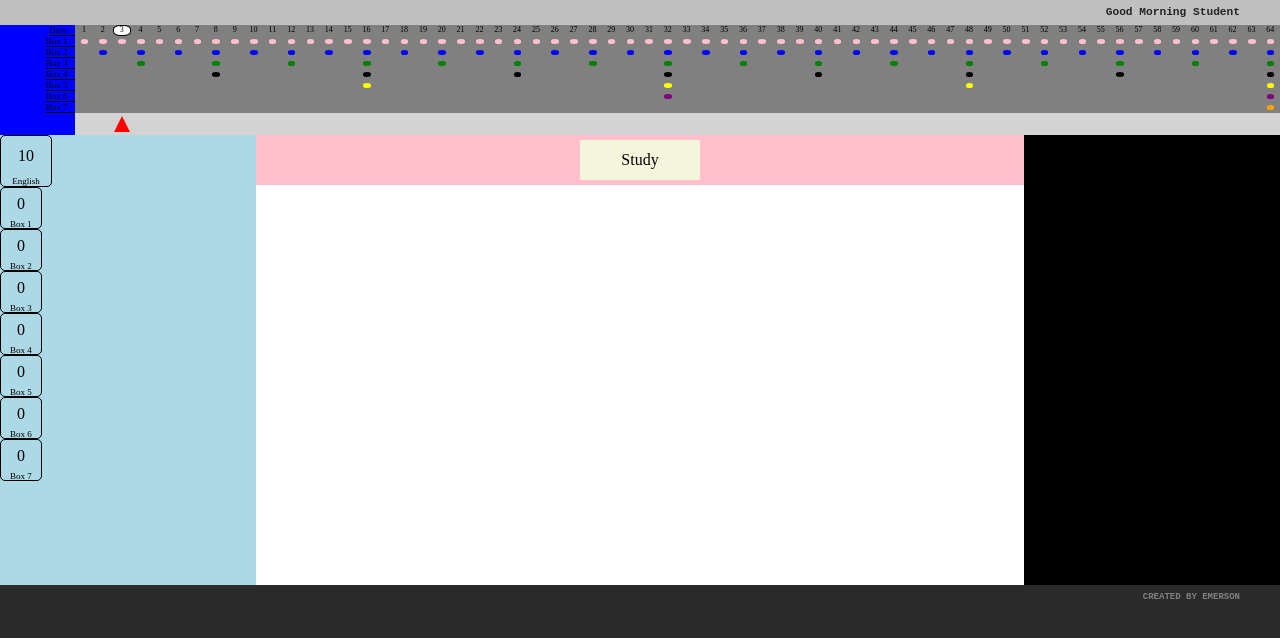
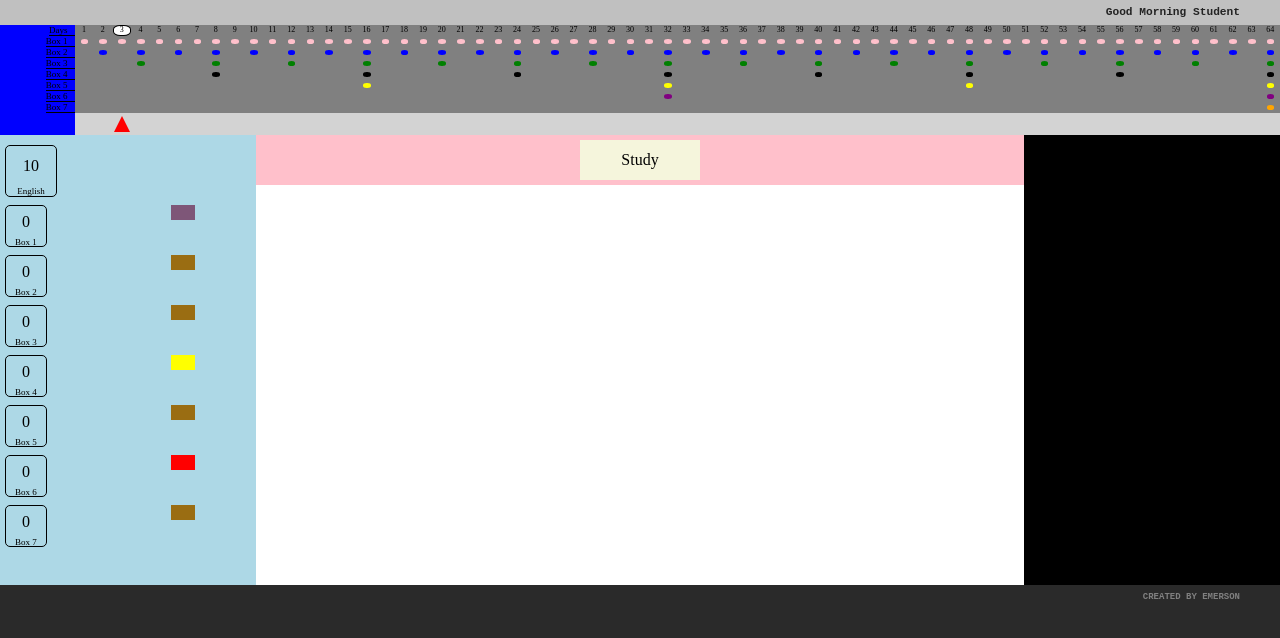
Before and after one commit to emersonscheffer/character, a React (Create React App) app in the folder client/: page / in a window 1280 px wide. Shown: the top 638 px of the page. Built offline with nearby package versions, Linux system fonts and the light colour scheme.

Commit message:
add colors

```diff
--- a/client/src/actions/leitnerBoxActions.js
+++ b/client/src/actions/leitnerBoxActions.js
@@ -133,7 +133,7 @@ export const loadSavedStateOrStartNewUser = () => (dispatch) => {
   }
 };
 
-let fruits = ["Apple", "Mango", "Orange", "Pear"];
+//let fruits = ["Apple", "Mango", "Orange", "Pear"];
 let currentStudying = [];
 
 export const studyButtonAction = () => (dispatch) => {
--- /dev/null
+++ b/client/src/colors.js
@@ -0,0 +1,7 @@
+export const COLOR1 = "#7e5678"
+export const COLOR2 = "#9a6d12"
+export const COLOR3 = "#9a6d12"
+export const COLOR4 = "yellow"
+export const COLOR5 = "#9a6d12"
+export const COLOR6 = "red"
+export const COLOR7 = "#9a6d12"
--- a/client/src/components/leitnerComponents/LeitnerLevelBox.jsx
+++ b/client/src/components/leitnerComponents/LeitnerLevelBox.jsx
@@ -7,6 +7,7 @@ const LeitnerLevelBox = ({
   bgColor,
   deck,
   subject,
+  area
 }) => {
   const line2 = deck ? subject : "Box " + boxNumber;
 
@@ -18,6 +19,7 @@ const LeitnerLevelBox = ({
         border: "solid black 1px",
         backgroundColor: bgColor,
         borderRadius: "5px",
+        gridArea: area,
         display: "grid",
         gridTemplate: `
         "number" 80%
--- a/client/src/components/leitnerComponents/LeitnerLevelBoxContainer.jsx
+++ b/client/src/components/leitnerComponents/LeitnerLevelBoxContainer.jsx
@@ -1,5 +1,14 @@
 import React from "react";
 import LeitnerLevelBox from "./LeitnerLevelBox";
+import {
+  COLOR1,
+  COLOR2,
+  COLOR3,
+  COLOR4,
+  COLOR5,
+  COLOR6,
+  COLOR7,
+} from "../../colors";
 
 const LeitnerLevelBoxContainer = ({ deck, boxes }) => {
   const box1 = boxes[0].length;
@@ -13,9 +22,46 @@ const LeitnerLevelBoxContainer = ({ deck, boxes }) => {
   const deckQuantity =
     deck.length - box1 - box2 - box3 - box4 - box5 - box6 - box7;
 
+  const renderColorBoxes = () => {
+    let boxes = [];
+    const colors = [COLOR1, COLOR2, COLOR3, COLOR4, COLOR5, COLOR6, COLOR7];
+    for (let i = 0; i < 7; i++) {
+      boxes.push(
+        <div
+          // add a key here
+          style={{
+            backgroundColor: colors[i],
+            width: "30%",
+            height: "30%",
+            gridArea: String("color").concat(i + 1),
+          }}
+        ></div>
+      );
+    }
+
+    return boxes;
+  };
+
   return (
     <div
-      style={{ backgroundColor: "lightblue", width: "100%", height: "100%" }}
+      style={{
+        backgroundColor: "lightblue",
+        width: "100%",
+        height: "100%",
+        display: "grid",
+        gridTemplate: `
+          ". . . . ." 10px
+          ". deck1 . deck2 ." 60px
+          ". box1 . color1 ." 50px
+          ". box2 . color2 ." 50px
+          ". box3 . color3 ." 50px
+          ". box4 . color4 ." 50px
+          ". box5 . color5 ." 50px
+          ". box6 . color6 ." 50px
+          ". box7 . color7 ." 50px
+           / 5px 2fr 5px 1fr 5px
+        `,
+      }}
     >
       <LeitnerLevelBox
         quantity={deckQuantity}
@@ -23,15 +69,72 @@ const LeitnerLevelBoxContainer = ({ deck, boxes }) => {
         widthHeight="50px"
         deck={true}
         subject="English"
+        //style={{ gridArea: "deck" }}
+        area="deck1"
       />
 
-      <LeitnerLevelBox quantity={box1} boxNumber="1" widthHeight="40px" />
-      <LeitnerLevelBox quantity={box2} boxNumber="2" widthHeight="40px" />
-      <LeitnerLevelBox quantity={box3} boxNumber="3" widthHeight="40px" />
-      <LeitnerLevelBox quantity={box4} boxNumber="4" widthHeight="40px" />
-      <LeitnerLevelBox quantity={box5} boxNumber="5" widthHeight="40px" />
-      <LeitnerLevelBox quantity={box6} boxNumber="6" widthHeight="40px" />
-      <LeitnerLevelBox quantity={box7} boxNumber="7" widthHeight="40px" />
+      <LeitnerLevelBox
+        style={{ gridArea: "box1" }}
+        quantity={box1}
+        boxNumber="1"
+        widthHeight="40px"
+        area="box1"
+      />
+
+      {/* <div
+        style={{
+          backgroundColor: "red",
+          width: "30px",
+          height: "30px",
+          gridArea: "color1",
+        }}
+      ></div>
+      <div
+        style={{
+          backgroundColor: "yellow",
+          width: "30px",
+          height: "30px",
+          gridArea: "color2",
+        }}
+      ></div> */}
+      {renderColorBoxes()}
+
+      <LeitnerLevelBox
+        quantity={box2}
+        boxNumber="2"
+        widthHeight="40px"
+        area="box2"
+      />
+      <LeitnerLevelBox
+        quantity={box3}
+        boxNumber="3"
+        widthHeight="40px"
+        area="box3"
+      />
+      <LeitnerLevelBox
+        quantity={box4}
+        boxNumber="4"
+        widthHeight="40px"
+        area="box4"
+      />
+      <LeitnerLevelBox
+        quantity={box5}
+        boxNumber="5"
+        widthHeight="40px"
+        area="box5"
+      />
+      <LeitnerLevelBox
+        quantity={box6}
+        boxNumber="6"
+        widthHeight="40px"
+        area="box6"
+      />
+      <LeitnerLevelBox
+        quantity={box7}
+        boxNumber="7"
+        widthHeight="40px"
+        area="box7"
+      />
     </div>
   );
 };
--- a/client/src/reducers/leitnerBoxReducer.js
+++ b/client/src/reducers/leitnerBoxReducer.js
@@ -42,8 +42,7 @@ const initialState = {
   quantityOfCardsToAdd: 2,
 };
 
-function checkBoxesAndAddItemsIntoCurrent(leitnerDay) {
-  const days = {
+const daysMap = {
   1: 1,
   2: 2,
   3: 1,
@@ -110,6 +109,33 @@ function checkBoxesAndAddItemsIntoCurrent(leitnerDay) {
   64: 7,
 };
 
+function areAllBoxesEmpty() {
+  const allBoxes = [
+    initialState.boxLevel1,
+    initialState.boxLevel2,
+    initialState.boxLevel3,
+    initialState.boxLevel4,
+    initialState.boxLevel5,
+    initialState.boxLevel6,
+    initialState.boxLevel7,
+  ];
+
+  function checkEmptyBoxes(a) {
+    if (a < 1) {
+      return true;
+    }
+
+    if (allBoxes[a - 1].length > 0){
+      return false
+    }
+
+    checkEmptyBoxes(a - 1);
+  }
+
+  checkEmptyBoxes(7)
+}
+
+function checkBoxesAndAddItemsIntoCurrent(leitnerDay) {
   let current = [];
 
   const allBoxes = [
@@ -132,9 +158,9 @@ function checkBoxesAndAddItemsIntoCurrent(leitnerDay) {
 
   // for (const day in days) {
 
-  checkBox(days[leitnerDay]);
+  checkBox(daysMap[leitnerDay]);
 
-  console.log("leitner day from inside function : ", leitnerDay);
+  //console.log("leitner day from inside function : ", leitnerDay);
 
   return current;
 }
@@ -178,10 +204,21 @@ export default function myState(state = initialState, action) {
       // -> if first time
       // -> start study
       // -> timeline cursor -> set as day 1 or next day
-      const day = state.studyStarted ? state.leitnerDay + 1 : state.leitnerDay;
+      let day = state.studyStarted ? state.leitnerDay + 1 : state.leitnerDay;
+      if(day === 65){
+        day = 1
+      }
       // cards from deck
       // -> get number of cards from current deck and add 'em to current studying array
       // -> change the level of the card from 0 to level 1 before inserting in current deck array
+      let studyButtonDisabledStatusVar = true;
+      if (state.deck.length === 0) {
+        //check if any cards left in all 7 boxes
+          if(!areAllBoxesEmpty()){
+            studyButtonDisabledStatusVar = false;
+          }
+
+      }
       for (let i = 0; i < state.quantityOfCardsToAdd; i++) {
         let card = state.deck.shift();
         if (card) {
@@ -201,10 +238,10 @@ export default function myState(state = initialState, action) {
       // button status
       // -> disable button until all cards are studied
       // -> disable button until next day / different day than current
-      console.log(day, " === === === from redducer");
+
       return {
         ...state,
-        studyButtonDisabledStatus: true,
+        studyButtonDisabledStatus: studyButtonDisabledStatusVar, //set default true
         leitnerDay: day,
         studyStarted: true,
       };
@@ -265,8 +302,6 @@ export default function myState(state = initialState, action) {
         state.currentStudying.add(card);
       }
 
-      //console.log("is current empty?")
-
       return {
         ...state,
         studyButtonDisabledStatus:
```
Also changed, not shown: client/src/css/style.css (added, +21 -0 lines), client/src/views/LeitnerBoxGrid.jsx (+9 -15 lines), 1 other file (tests, documents, lock files or other folders). Lines whose indentation alone changed are shown as unchanged.
